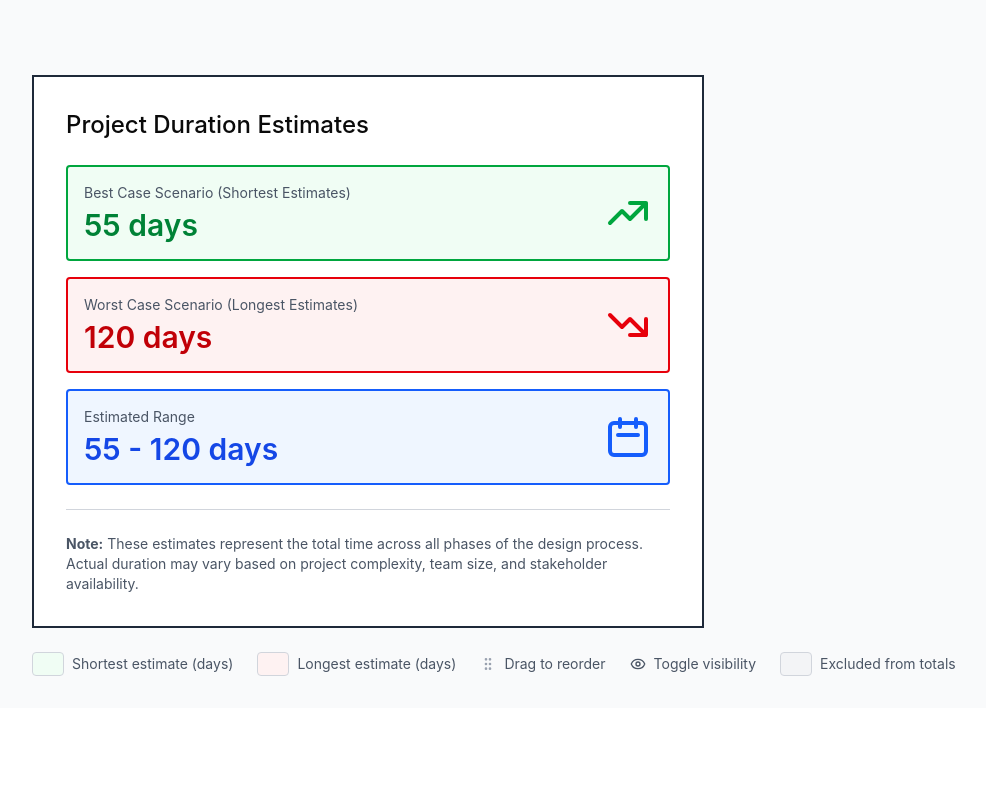
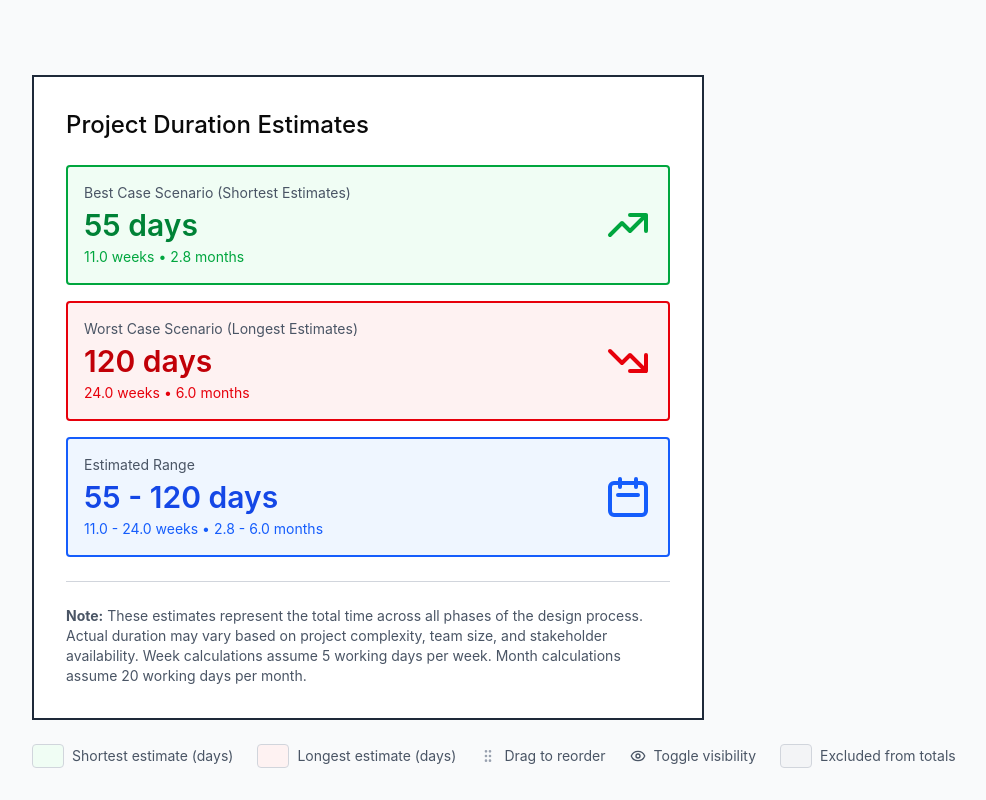
Before and after one commit to webpmp/Design-Process-Flow-Template, a React (Vite) app: page / in a window 1280 px wide. Shown: the part 1011-1811 px from the top of the page, without its empty margins (0-986 px from the left). Before the commit the page ends 1719 px from the top, so only its background shows below. Built offline with nearby package versions, Linux system fonts and the light colour scheme.

Commit message:
Update files from Figma Make

```diff
--- a/src/app/App.tsx
+++ b/src/app/App.tsx
@@ -266,6 +266,12 @@ export default function App() {
   const getTotalShort = () => tasks.filter(t => t.visible).reduce((sum, task) => sum + task.shortEstimate, 0);
   const getTotalLong = () => tasks.filter(t => t.visible).reduce((sum, task) => sum + task.longEstimate, 0);
 
+  const formatDuration = (days: number) => {
+    const weeks = (days / 5).toFixed(1);
+    const months = (days / 20).toFixed(1);
+    return { days, weeks, months };
+  };
+
   return (
     <DndProvider backend={HTML5Backend}>
       <div className="min-h-screen bg-gray-50 p-8">
@@ -330,6 +336,9 @@ export default function App() {
                 <div>
                   <div className="text-sm text-gray-600 mb-1">Best Case Scenario (Shortest Estimates)</div>
                   <div className="text-3xl font-semibold text-green-700">{getTotalShort()} days</div>
+                  <div className="text-sm text-green-600 mt-1">
+                    {formatDuration(getTotalShort()).weeks} weeks • {formatDuration(getTotalShort()).months} months
+                  </div>
                 </div>
                 <div className="text-green-600">
                   <svg className="w-12 h-12" fill="none" stroke="currentColor" viewBox="0 0 24 24">
@@ -342,6 +351,9 @@ export default function App() {
                 <div>
                   <div className="text-sm text-gray-600 mb-1">Worst Case Scenario (Longest Estimates)</div>
                   <div className="text-3xl font-semibold text-red-700">{getTotalLong()} days</div>
+                  <div className="text-sm text-red-600 mt-1">
+                    {formatDuration(getTotalLong()).weeks} weeks • {formatDuration(getTotalLong()).months} months
+                  </div>
                 </div>
                 <div className="text-red-600">
                   <svg className="w-12 h-12" fill="none" stroke="currentColor" viewBox="0 0 24 24">
@@ -356,6 +368,9 @@ export default function App() {
                   <div className="text-3xl font-semibold text-blue-700">
                     {getTotalShort()} - {getTotalLong()} days
                   </div>
+                  <div className="text-sm text-blue-600 mt-1">
+                    {formatDuration(getTotalShort()).weeks} - {formatDuration(getTotalLong()).weeks} weeks • {formatDuration(getTotalShort()).months} - {formatDuration(getTotalLong()).months} months
+                  </div>
                 </div>
                 <div className="text-blue-600">
                   <svg className="w-12 h-12" fill="none" stroke="currentColor" viewBox="0 0 24 24">
@@ -369,6 +384,7 @@ export default function App() {
               <p className="text-sm text-gray-600">
                 <strong>Note:</strong> These estimates represent the total time across all phases of the design process.
                 Actual duration may vary based on project complexity, team size, and stakeholder availability.
+                Week calculations assume 5 working days per week. Month calculations assume 20 working days per month.
               </p>
             </div>
           </div>
```
Also changed, not shown: 1 other file (tests, documents, lock files or other folders).
